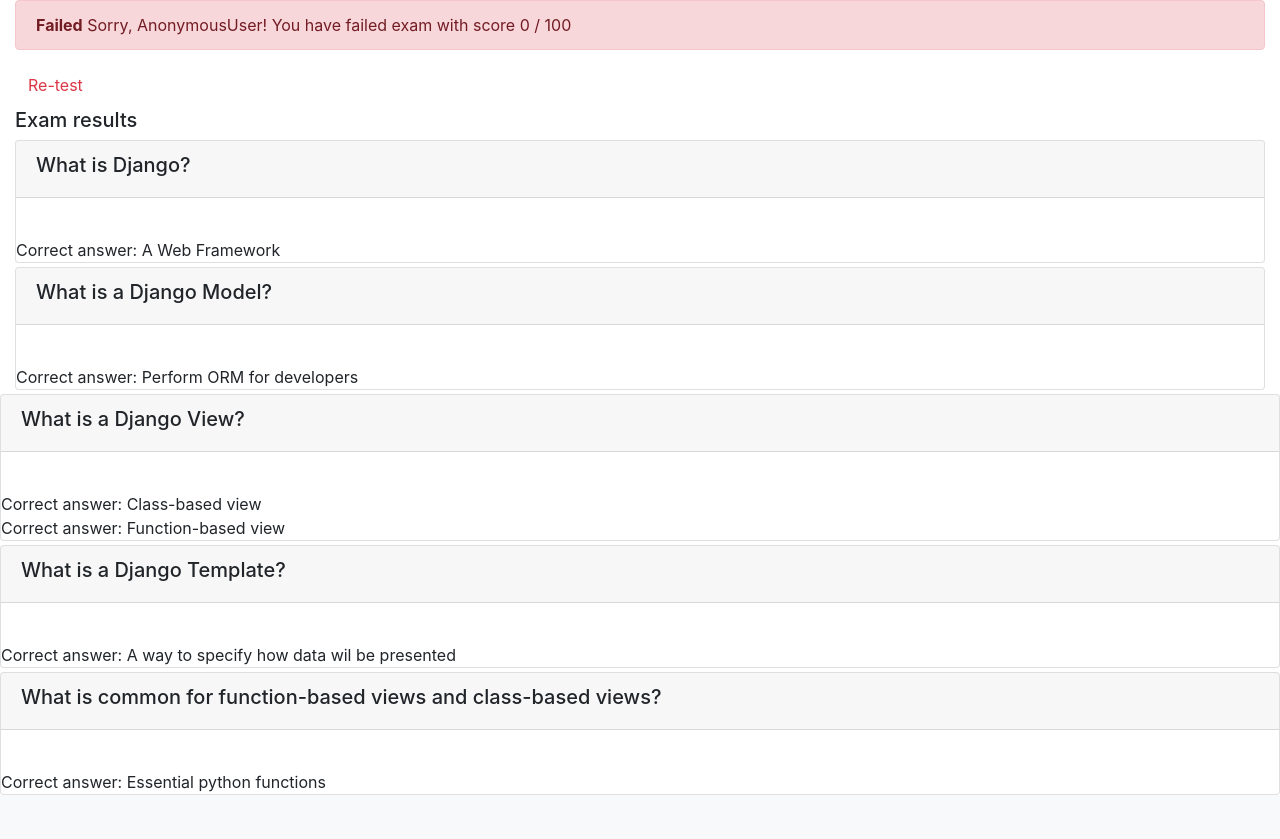
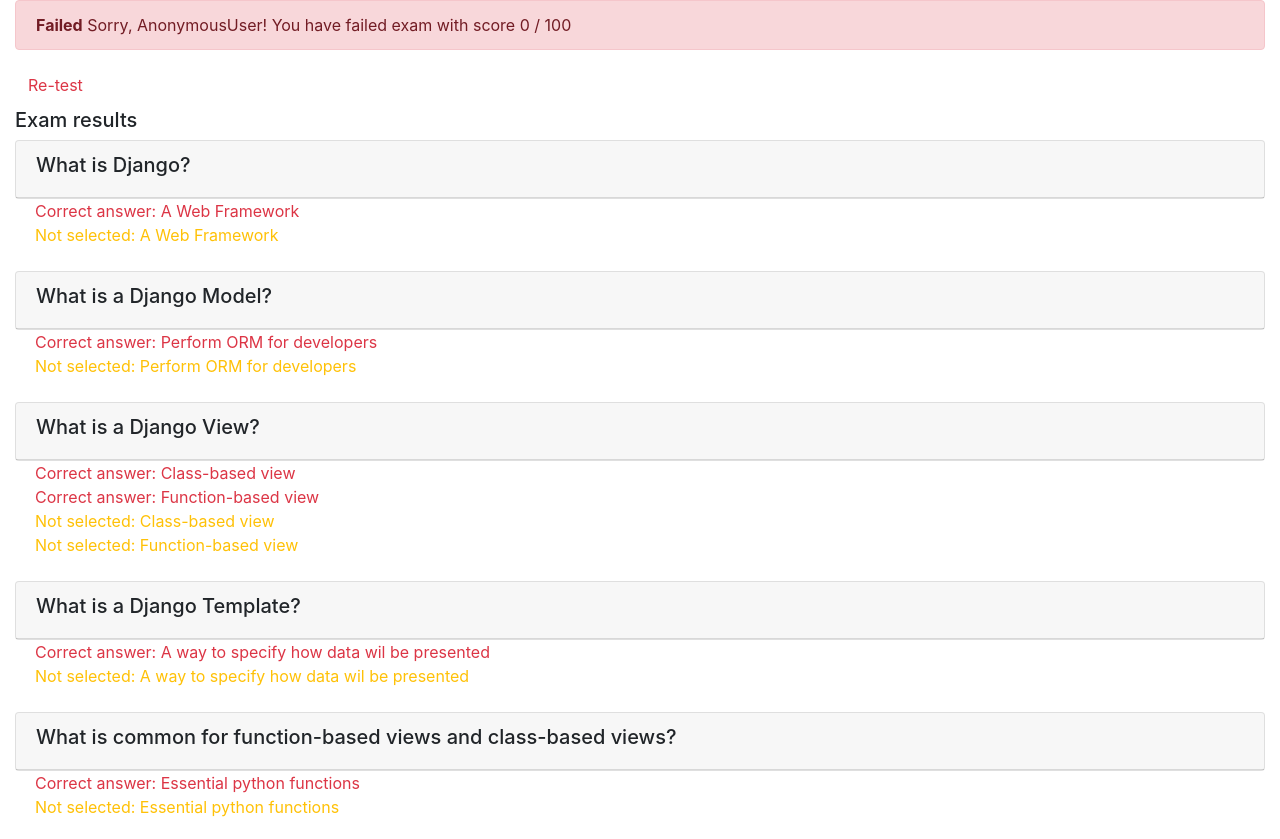
Before and after one commit to tshepomcode/final_template, a Django app: page /onlinecourse/course/2/submission/2/result/ in a window 1280 px wide. Shown: the part 56-895 px from the top of the page. Before the commit the page ends 851 px from the top, so only its background shows below. Run offline with Django 3.2, Linux system fonts and the light colour scheme; data comes from the database, SQL or seed files in the repository; both versions use the stored data as it was after the commit; some libraries are stand-ins or nearby versions.

Commit message:
updated result submission

```diff
--- a/onlinecourse/templates/onlinecourse/exam_result_bootstrap.html
+++ b/onlinecourse/templates/onlinecourse/exam_result_bootstrap.html
@@ -38,37 +38,49 @@
     </nav>
 
     <div class="container-fluid">
-        {% if grade > 80 %}
+        {% if score > 80 %}
         <div class="alert alert-success">
             <!--HINT Display passed info -->
+            <strong> Congradulations, {{ user }}!</strong> You have passed the exam and completed the course with score {{ grade }} / 100
         </div>
         {% else %}
         <div class="alert alert-danger">
             <!--HINT Display failed info -->
-            <strong>Failed</strong> Sorry, {{ user }}! You have failed exam with score {{ correct }} / 100
+            <strong>Failed</strong> Sorry, {{ user }}! You have failed exam with score {{ score }} / 100
         </div>
         <a class="btn btn-link text-danger" href="{% url 'onlinecourse:course_details' course.id %}">Re-test</a>
         {% endif %}
         <div class="card-columns-vertical mt-1">
             <h5 class="">Exam results</h5>
             <!--HINT Display exam results-->
+
         {% for question in course.question_set.all %}
-            <div class="card mt-1">
+            <div class="card mt-1 ">
                 <div class="card-header">
-                    <h5>{{ question.question_text}}</h5>
+                    <h5>{{ question.question_text }}</h5>
                 </div>
-                <div class="card-body"></div>
-                {% for choice in question.choice_set.all %}
-                    {% if choice.is_correct %}
-                    <span class="card-text">Correct answer: {{ choice.choice_text }}</span>
+            </div>
+            <div class="card-body mt-0 pt-0">
+            {% for choice in question.choice_set.all %}
+                {% if choice.is_correct%}
+                    <span class="card-text text-danger">Correct answer: {{ choice.choice_text }}<span><br>
+                {% endif %}
+            {% endfor %}
+            {% for choice in question.choice_set.all %}
+                {% if choice.is_correct is not True %}
+                    {% if choice.id in selected_ids %}
+                        <span class="card-text text-dark">{{ choice.choice_text }}</span><br>
                     {% endif %}
-                {% endfor %}
-                </div>
+                {% else %}
+                    {% if choice.id not in selected_ids %}
+                        <span class="card-text text-warning">Not selected: {{ choice.choice_text }}</span><br>
+                    {% endif %}
+                {% endif %}
+            {% endfor %}
 
             </div>
         {% endfor %}
         </div>
-
     </div>
 </body>
 
--- a/onlinecourse/views.py
+++ b/onlinecourse/views.py
@@ -1,6 +1,7 @@
 from django.http.response import Http404, HttpResponse
 from django.shortcuts import render
 from django.http import HttpResponseRedirect
+from django.template import context
 # <HINT> Import any new Models here
 from .models import Course, Enrollment, Question, Choice, Submission
 from django.contrib.auth.models import User
@@ -154,31 +155,44 @@
 def show_exam_result(request, course_id, submission_id):
     course = get_object_or_404(Course, pk=course_id)
     submission = get_object_or_404(Submission, pk=submission_id)
+
     # submission = Submission.objects.get(pk=submission_id)
-    correct_choice = 0
-    total_score = get_grades(course_id) * 10
+    questions = course.question_set.all()
+
+    right_choice_answers = []
+    for question in questions:
+        for choice in question.choice_set.all():
+            if choice.is_correct:
+                right_choice_answers.append(choice.id)
+
+    grade_score = 0
+    grade = get_grades(course_id) * 10
     selected_choice_ids = []
+
     for choice in submission.choices.all():
         selected_choice_ids.append(choice.id)
         if(choice.is_correct):
-            correct_choice += 1
-    print('total_score: ' + str(total_score))
-    print('correct_choice: ' + str(correct_choice))
+            grade_score += 1
+
+    print('grade: ' + str(grade))
+    print('grade_score: ' + str(grade_score))
     print('selected_choice_ids: ' + str(selected_choice_ids))
+    print('right answers: ' + str(right_choice_answers))
 
-    percentage_score = ((correct_choice * 10) / total_score) * 100
-    correct_choice = int(percentage_score)
+    percentage_score = ((grade_score * 10) / grade) * 100
+    grade_score = int(percentage_score)
 
-    print('total_score: ' + str(total_score))
-    print('correct_choice: ' + str(correct_choice))
+    print('grade: ' + str(grade))
+    print('grade_score: ' + str(grade_score))
     print('selected_choice_ids: ' + str(selected_choice_ids))
-    print('score ' + str(correct_choice) + '/' + str(total_score))
+    print('score ' + str(grade_score) + '/' + str(grade))
 
     context = {
         'course': course,
         'selected_ids': selected_choice_ids,
-        'grade': total_score,
-        'correct': correct_choice
+        'grade': grade,
+        'score': grade_score,
+        'right_answers': right_choice_answers
     }
 
     return render(request,'onlinecourse/exam_result_bootstrap.html', context)
```
Also changed, not shown: db.sqlite3.
